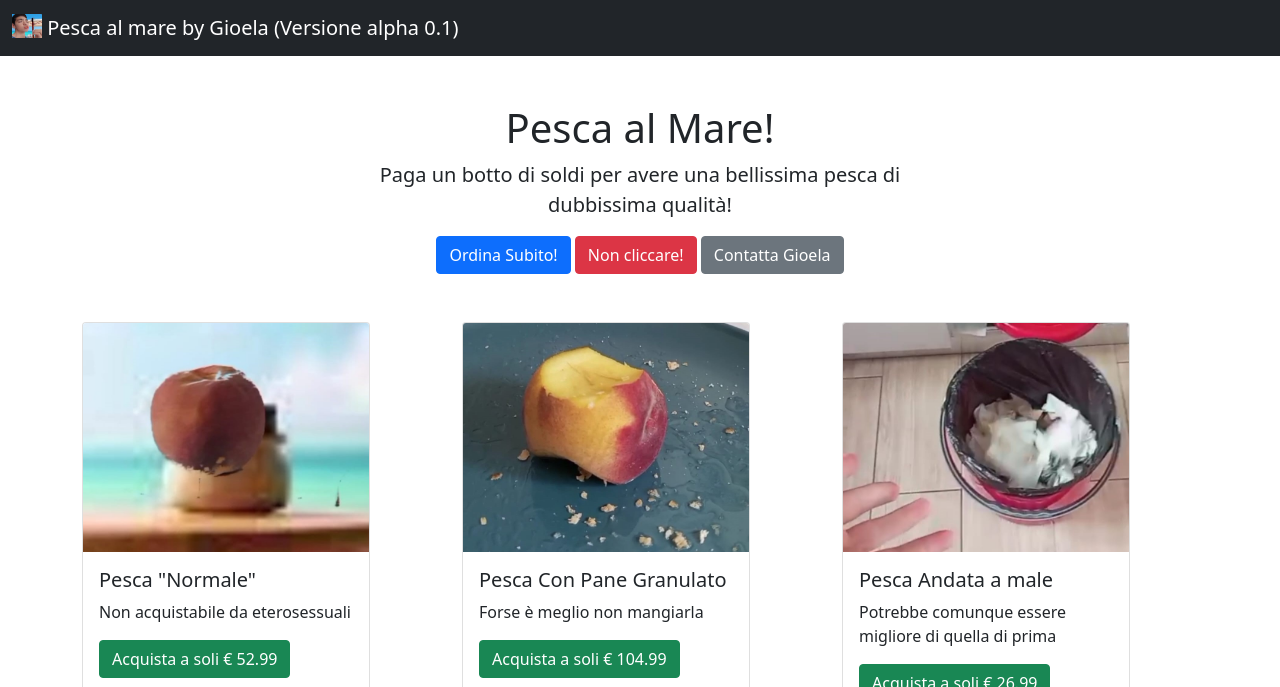
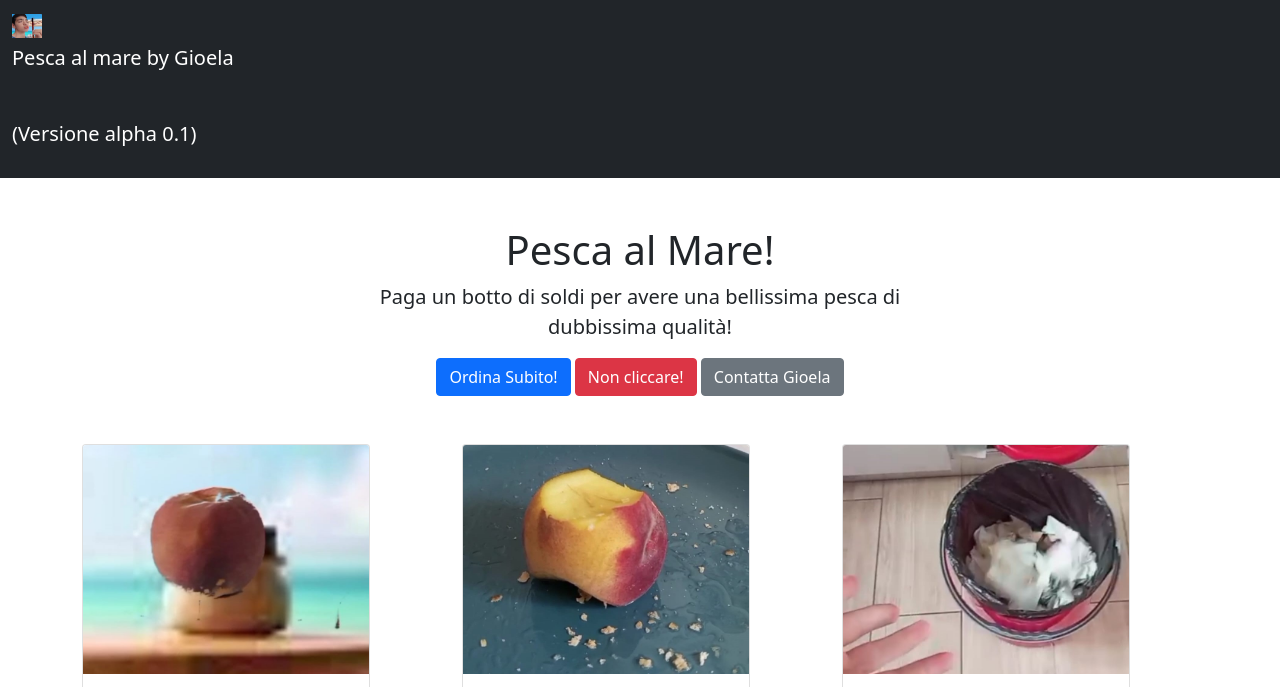
Before and after one commit to 999-josh/NaP, a plain HTML site: page index.html in a window 1280 px wide. Shown: the top 687 px of the page. Drawn offline with nearby package versions, Linux system fonts and the light colour scheme.

Commit message:
Update index.html

```diff
--- a/index.html
+++ b/index.html
@@ -15,7 +15,7 @@
         <div class="container-fluid">
           <a class="navbar-brand" href="#">
             <img src="images/logo.jpg" alt="" width="30" height="24" class="d-inline-block align-text-top">
-            Pesca al mare by Gioela (Versione alpha 0.1)
+            <p>Pesca al mare by Gioela</p> <br> <p>(Versione alpha 0.1)</p>
           </a>
         </div>
       </nav>
```
